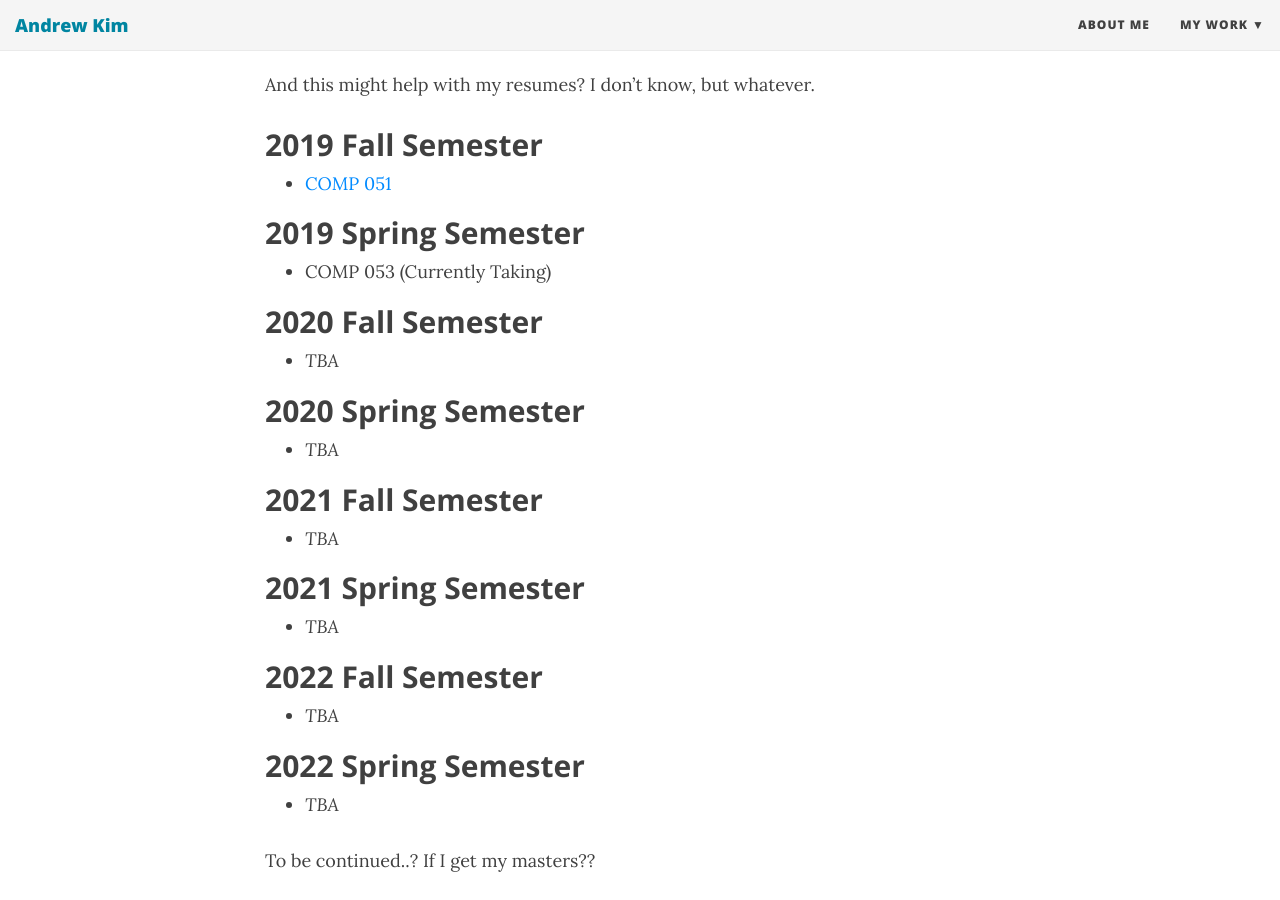
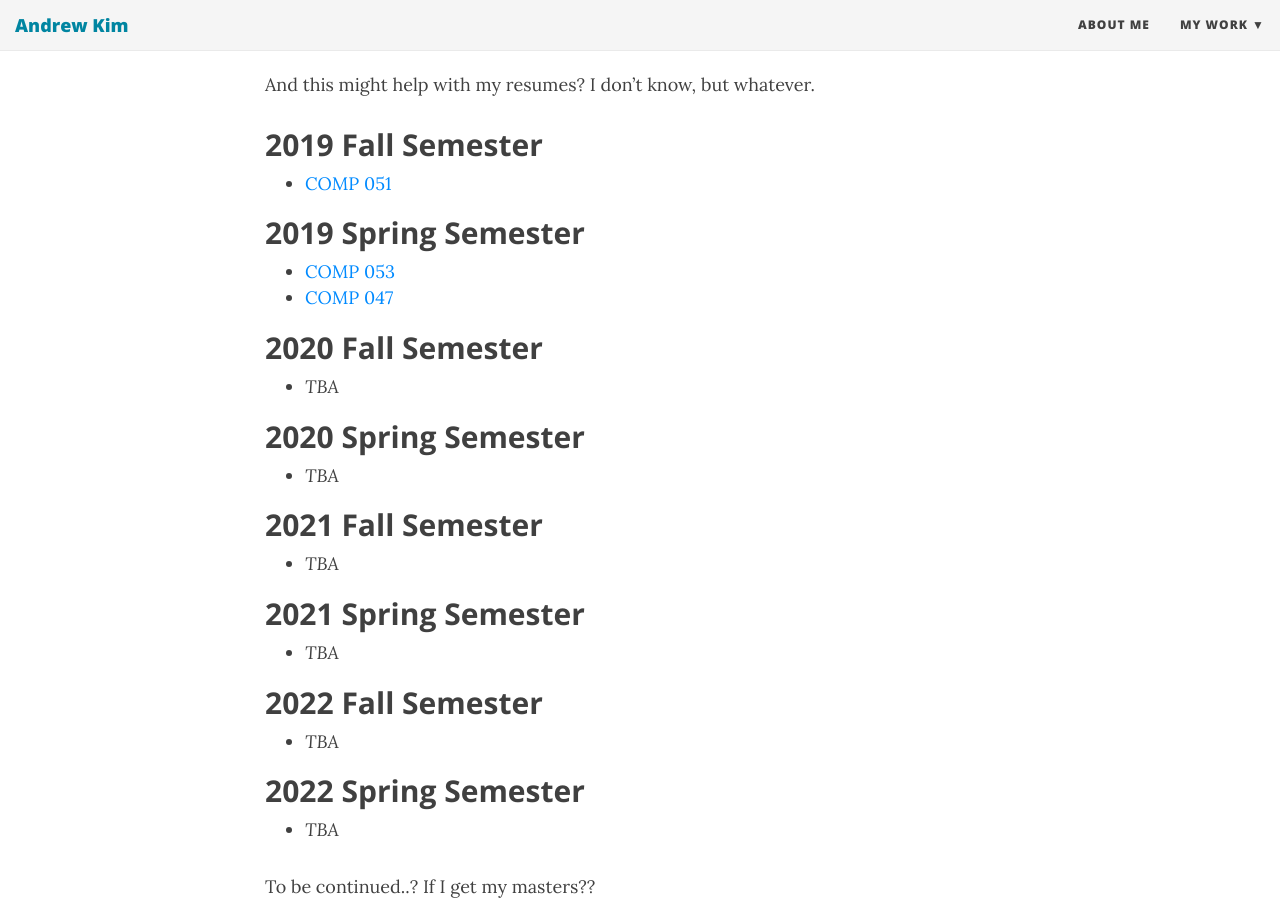
Before and after one commit to Ambamore2000/Ambamore2000.github.io, a Jekyll site: the page built from college.md, in a window 1280 px wide and 900 px high, scrolled down 402 px. Built offline with Jekyll 4.4.1, drawn with Linux system fonts in a browser that asks for light colours; nearby versions of some CDN libraries.

Commit message:
Update college.md

```diff
--- a/college.md
+++ b/college.md
@@ -12,10 +12,11 @@ And this might help with my resumes? I don't know, but whatever.
 
 
 ## **2019 Fall Semester**
-- [COMP 051](https://ambamore2000.github.io/COMP051/)
+- [COMP 051](http://andrewjkim.me/tags/#COMP051)
 
 ## **2019 Spring Semester**
-- COMP 053 (Currently Taking)
+- [COMP 053](http://andrewjkim.me/tags/#COMP053)
+- [COMP 047](http://andrewjkim.me/tags/#COMP053)
 
 ## **2020 Fall Semester**
 - _TBA_
```
